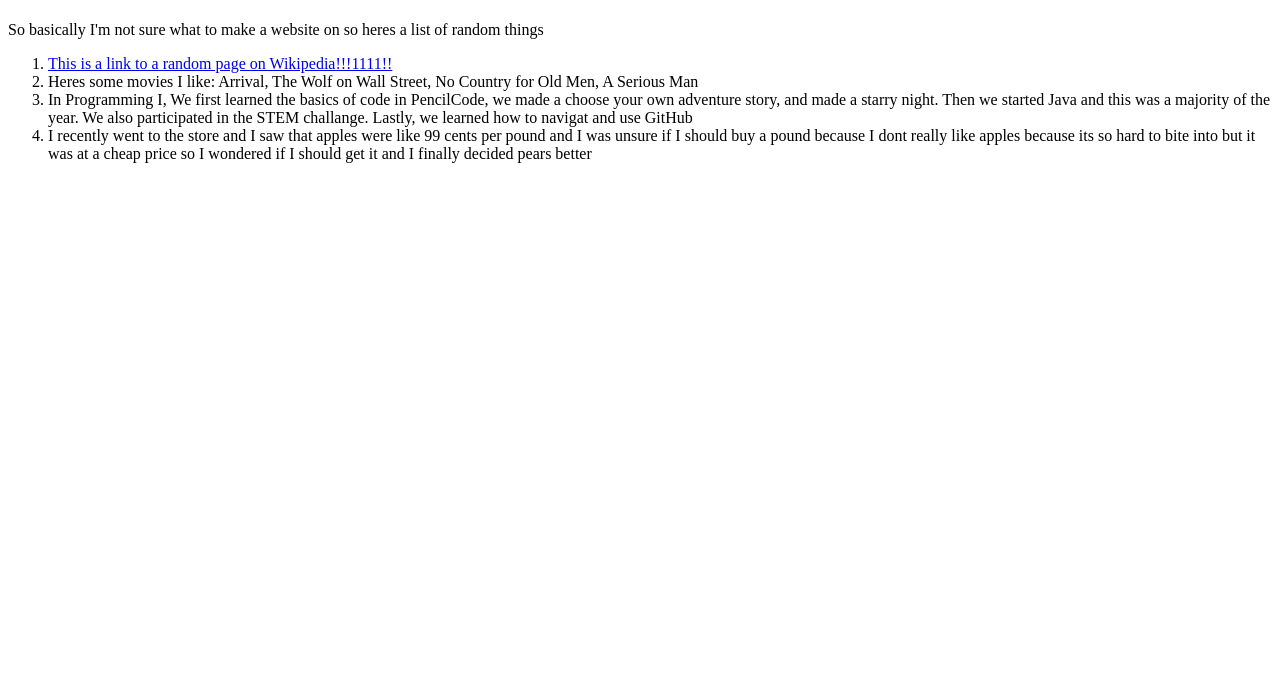
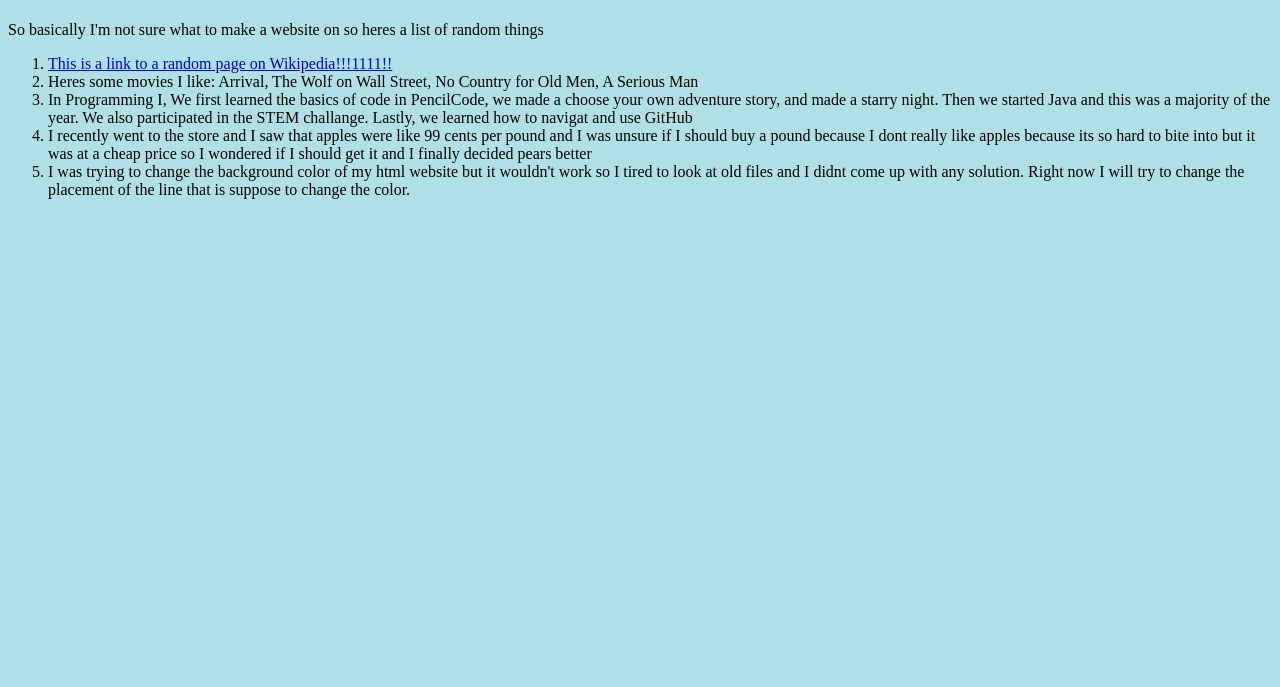
Before and after one commit to rgalvez3/WebsiteIGues, a plain HTML site: page index.html in a window 1280 px wide. Shown: the part 113-800 px from the top of the page. Drawn offline with Linux system fonts and the light colour scheme.

Commit message:
Added a new story

```diff
--- a/index.html
+++ b/index.html
@@ -6,7 +6,6 @@
             </title>
         <style>
             h1{color:red;font-size:54px;}
-        <body style="background-color:powderblue;">
 
 
         </style>
@@ -14,6 +13,8 @@
     </head>
 
     <body>
+                <body style="background-color:powderblue;">
+
         <h1>This is a website for Programming I @!!1!!!1</h1>
         <p>So basically I'm not sure what to make a website on so heres a list of random things</p>
 
@@ -27,6 +28,9 @@
             <li>
                 I recently went to the store and I saw that apples were like 99 cents per pound and I was unsure if I should buy a pound because I dont really like apples because its so hard to bite into but it was at a cheap price so I wondered if I should get it and I finally decided pears better
             </li>
+            <li>
+                I was trying to change the background color of my html website but it wouldn't work so I tired to look at old files and I didnt come up with any solution. Right now I will try to change the placement of the line that is suppose to change the color.
+            </li>
         </ol>
     </body>
 
```
